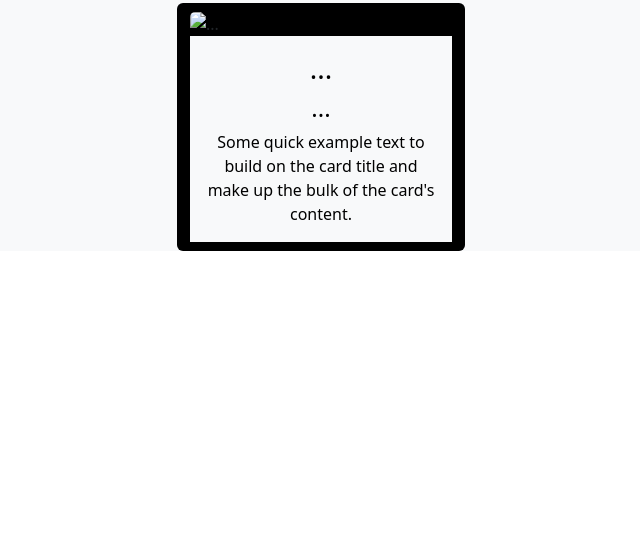
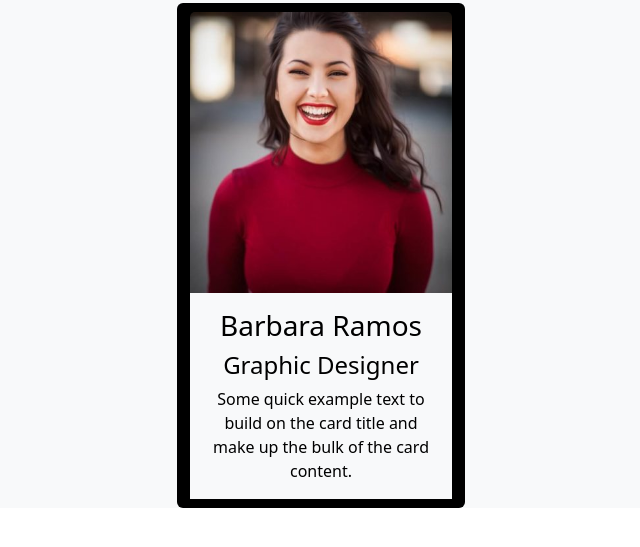
Before and after one commit to yasmindeoliveira/js-our-team, a plain HTML site: page index.html in a window 1280 px wide. Shown: the part 53-600 px from the top of the page, without its empty margins (319-959 px from the left). Drawn offline with nearby package versions, Linux system fonts and the light colour scheme.

Commit message:
inserita card su js

```diff
--- a/index.html
+++ b/index.html
@@ -23,20 +23,7 @@
 
     <div class="row justify-content-center" id="cardContainer">
 
-      <div class="card bg-black pb-2 pt-2" style="width: 18rem;">
 
-        <img src="..." class="card-img-top" alt="...">
-
-        <div class="card-body text-center text-bg-light">
-
-          <h3>...</h3>
-          <h4>...</h4>
-          <p class="card-text">Some quick example text to build on the card title and make up the bulk of the card's
-            content.</p>
-
-        </div>
-
-      </div>
 
     </div>
 
--- a/script.js
+++ b/script.js
@@ -6,44 +6,44 @@ let team = [
 
     barnett ={
 
-        nome: "Wayne Barnett",
-        ruolo: "Founder & CEO",
-        foto: "wayne-barnett-founder-ceo.jpg"
+        name: "Wayne Barnett",
+        role: "Founder & CEO",
+        photo: "wayne-barnett-founder-ceo.jpg"
     },
 
     carol ={
 
-        nome: "Angela Caroll",
-        ruolo: "Chief Editor",
-        foto: "angela-caroll-chief-editor.jpg"
+        name: "Angela Caroll",
+        role: "Chief Editor",
+        photo: "angela-caroll-chief-editor.jpg"
     },
 
     gordon ={
 
-        nome: "Walter Gordon",
-        ruolo: "Office Manager",
-        foto: "walter-gordon-office-manager.jpg"
+        name: "Walter Gordon",
+        role: "Office Manager",
+        photo: "walter-gordon-office-manager.jpg"
     },
 
     lopez ={
 
-        nome: "Angela Lopez",
-        ruolo: "Social Media Manager",
-        foto: "angela-lopez-social-media-manager.jpg"
+        name: "Angela Lopez",
+        role: "Social Media Manager",
+        photo: "angela-lopez-social-media-manager.jpg"
     },
 
     estrada ={
 
-        nome: "Scott Estrada",
-        ruolo: "Developer",
-        foto: "scott-estrada-developer.jpg"
+        name: "Scott Estrada",
+        role: "Developer",
+        photo: "scott-estrada-developer.jpg"
     },
 
     ramos ={
 
-        nome: "Barbara Ramos",
-        ruolo: "Graphic Designer",
-        foto: "barbara-ramos-graphic-designer.jpg"
+        name: "Barbara Ramos",
+        role: "Graphic Designer",
+        photo: "barbara-ramos-graphic-designer.jpg"
     }
 
 ];
@@ -51,11 +51,12 @@ let team = [
 //MILESTONE 1: Stampare su console, per ogni membro del team, le informazioni di nome, ruolo e la stringa della foto
 
 
-stampaTeam (team);
+printTeam (team);
+printCard (team)
 
 
 
-function stampaTeam (team) {
+function printTeam (team) {
 
     for (let i=0; i<team.length; i++) {
 
@@ -63,9 +64,9 @@ function stampaTeam (team) {
             `
             -------------------MEMBRO------------------------
 
-                Nome: ${team[i].nome}
-                Ruolo: ${team[i].ruolo}
-                Foto: ${team[i].foto}
+                Nome: ${team[i].name}
+                Ruolo: ${team[i].role}
+                Foto: ${team[i].photo}
 
             -------------------------------------------------
             `
@@ -73,3 +74,14 @@ function stampaTeam (team) {
     };
 
 }
+
+//MILESTONE 2: Stampare le stesse informazioni su DOM sottoforma di stringhe
+
+function printCard (team) {
+
+    for (let i=0; i<team.length; i++) {
+
+        document.getElementById("cardContainer").innerHTML = '<div class="card bg-black pb-2 pt-2" style="width: 18rem;"><img src=' + "./img/" + team[i].photo + ' class="card-img-top" alt="..."><div class="card-body text-center text-bg-light"><h3>' + team[i].name + '</h3><h4>' + team[i].role + '</h4><p class="card-text">Some quick example text to build on the card title and make up the bulk of the card content.</p></div></div>'
+    };
+
+}
```
